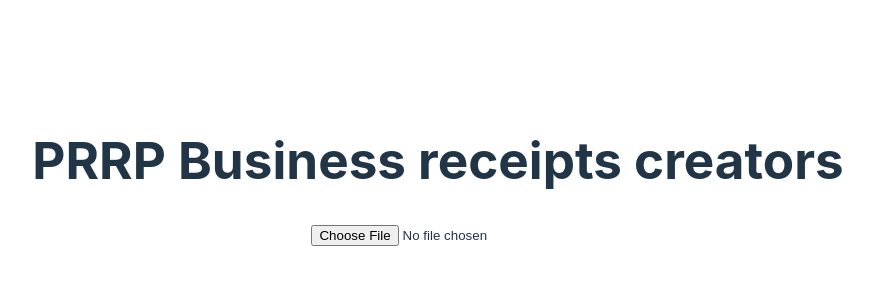
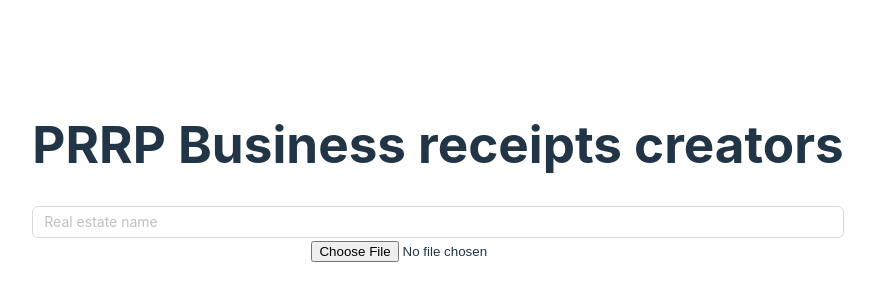
Before and after one commit to MaxBoyar/prrp-business, a React (Vite) app: page / in a window 1280 px wide. Shown: the part 228-528 px from the top of the page, without its empty margins (202-1077 px from the left). Built offline with nearby package versions, Linux system fonts and the light colour scheme.

Commit message:
Added re name for local storage

```diff
--- a/src/App.tsx
+++ b/src/App.tsx
@@ -1,9 +1,11 @@
 import  {ChangeEvent, useCallback, useEffect, useState} from 'react'
 import './App.css'
 import {Utils} from "./utils/Utils.ts";
-import {notification} from "antd";
+import {Input, notification} from "antd";
+import {useLocalStorageState} from "./hooks/useLocalStorageState.ts";
 
 function App() {
+    const [realEstateName, setRealEstateName] = useLocalStorageState("realEstateName","");
     const [selectedImage, setSelectedImage] = useState<File|null>(null)
     const [text, setText] = useState<string>('');
     const [api, contextHolder] = notification.useNotification();
@@ -63,7 +65,6 @@ function App() {
         // Regular expressions to extract the fields
         const addressMatch = extractedText.match(/^(.*?)\s*Owner:/);  // Capture from start until "Owner:"
         const ownerMatch = extractedText.match(/Owner:\s*(.*?)(?=\s*(?:Description:|Descrition:))/);
-
         const shellMatch = extractedText.match(/Shel{1,2}:\s*(.*?)(?=\s*For\s*Sale:|\s*ForSale:)/);
 
         // Extracted values
@@ -77,7 +78,7 @@ function App() {
         }
 
         // Create the string
-        const result = `/house-receipt realestate-name:James Win customer-name:${owner} street:${address} sheel:${shell}`;
+        const result = `/house-receipt realestate-name:${realEstateName} customer-name:${owner} street:${address} sheel:${shell}`;
 
         return result;
     }
@@ -87,15 +88,10 @@ function App() {
     return (
       <>
           {contextHolder}
-          {/*<div>*/}
-          {/*    <a href="https://vitejs.dev" target="_blank">*/}
-          {/*        <img*/}
-          {/*            src={"https://dunb17ur4ymx4.cloudfront.net/webstore/logos/62c93cceaf438bf405a88e9eef4eaf0f7f22ba3b.png"}*/}
-          {/*            className="logo" alt="Vite logo"/>*/}
-          {/*    </a>*/}
-          {/*</div>*/}
           <h1>PRRP Business receipts creators</h1>
+          <Input placeholder="Real estate name" value={realEstateName} onChange={(e) => setRealEstateName(e.target.value)} />
           <input type={"file"} onChange={handleChangeImage} accept="image/*"/>
+
           {selectedImage && (
               <div style={{marginTop: '20px'}}>
                   <p>Selected Image:</p>
@@ -112,11 +108,6 @@ function App() {
                   <p>{text}</p>
               </div>
           )}
-
-
-          {/*<p className="read-the-docs">*/}
-          {/*  Click on the Vite and React logos to learn more*/}
-          {/*</p>*/}
       </>
   )
 }
--- /dev/null
+++ b/src/hooks/useLocalStorageState.ts
@@ -0,0 +1,25 @@
+import { useEffect, useState } from "react";
+
+export function useLocalStorageState<T>(
+    localStorageKey: string,
+    initialValue: T
+): [T, (value: T) => void] {
+    const [state, setState] = useState<T>(() => {
+        const storedState = localStorage.getItem(localStorageKey);
+        return storedState ? JSON.parse(storedState) as T : initialValue;
+    });
+
+    useEffect(() => {
+        const storedState = localStorage.getItem(localStorageKey);
+        if (storedState !== null) {
+            setState(JSON.parse(storedState) as T);
+        }
+    }, [localStorageKey]);
+
+    const handleStateChange = (value: T): void => {
+        setState(value);
+        localStorage.setItem(localStorageKey, JSON.stringify(value));
+    };
+
+    return [state, handleStateChange];
+}
```
